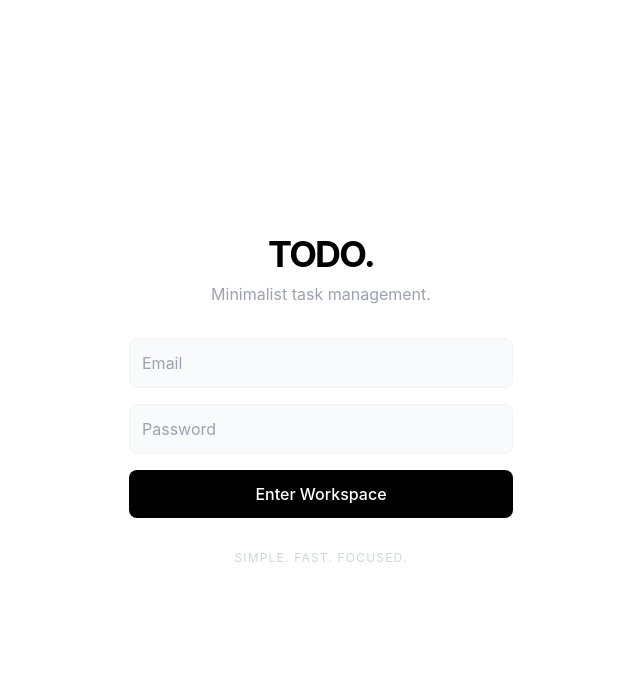
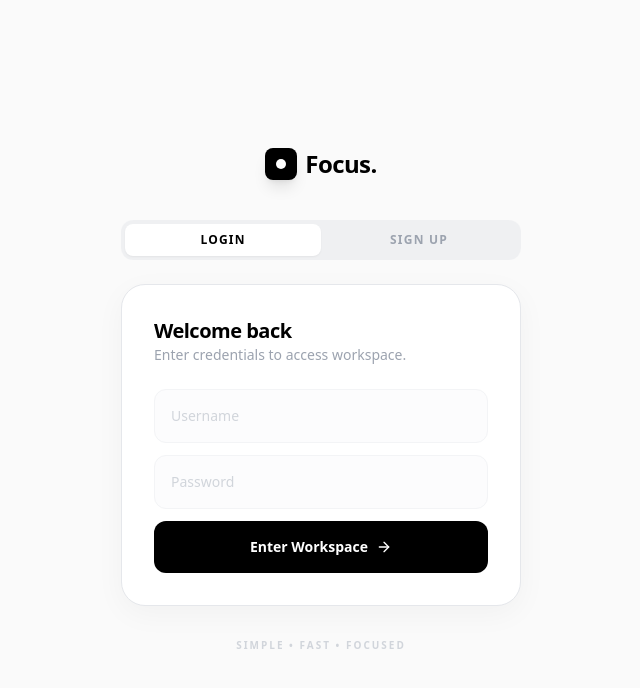
Before and after one commit to joao-fonseca-proj/td-app, a React (Create React App) app in the folder fe/: page /login in a window 1280 px wide. Shown: the top 688 px of the page, without its empty margins (319-959 px from the left). Built offline with nearby package versions, Linux system fonts and the light colour scheme.

Commit message:
[FE] Integrating authentication page

```diff
--- a/fe/src/pages/AuthPage.js
+++ b/fe/src/pages/AuthPage.js
@@ -1,49 +1,193 @@
-import React from 'react';
+import React, { useState } from 'react';
 import { useNavigate } from 'react-router-dom';
-import { motion } from 'framer-motion';
+import { motion, AnimatePresence } from 'framer-motion';
+import { Loader2, AlertCircle, ArrowRight, CheckCircle2 } from 'lucide-react';
+import { postLogin, postSignUp, saveUserInformation } from '../services/AuthenticationService';
+import { cn } from '../utils/helpers';
 
 const AuthPage = () => {
   const navigate = useNavigate();
 
-  const handleLogin = (e) => {
+  // Toggle State
+  const [isLogin, setIsLogin] = useState(true);
+
+  // Form States
+  const [name, setName] = useState('');
+  const [username, setUsername] = useState('');
+  const [email, setEmail] = useState('');
+  const [password, setPassword] = useState('');
+
+  // Status States
+  const [loading, setLoading] = useState(false);
+  const [error, setError] = useState(null);
+  const [successMessage, setSuccessMessage] = useState(null);
+
+
+  const handleSubmit = async (e) => {
     e.preventDefault();
-    // In a real app, you'd handle API calls here
+    setLoading(true);
+    setError(null);
+
+    try {
+      if (isLogin) {
+        const response = await postLogin(username, password);
+        saveUserInformation(response.data);
         navigate('/dashboard');
+      } else {
+        // REGISTER logic
+        await postSignUp({
+          username: username,
+          name: name,
+          email: email,
+          password: password
+        });
+
+        setSuccessMessage("Account created successfully! Please login.");
+        setIsLogin(true);
+        setPassword('');
+      }
+    } catch (err) {
+      setError(err.response?.data?.message || "Authentication failed. Check your details.");
+    } finally {
+      setLoading(false);
+    }
+
   };
 
   return (
-    <div className="min-h-screen bg-white flex flex-col items-center justify-center p-6 text-center">
+    <div className="min-h-screen bg-[#FAFAFA] flex flex-col items-center justify-center p-6 font-sans selection:bg-black selection:text-white">
       <motion.div
         initial={{ opacity: 0, y: 20 }}
         animate={{ opacity: 1, y: 0 }}
-        transition={{ duration: 0.5 }}
-        className="w-full max-w-sm"
+        className="w-full max-w-[400px]"
       >
-        <h1 className="text-4xl font-bold tracking-tighter mb-2">TODO.</h1>
-        <p className="text-gray-400 mb-8">Minimalist task management.</p>
+        <div className="flex items-center justify-center gap-2 mb-10 select-none">
+          <div className="w-8 h-8 bg-black rounded-lg flex items-center justify-center shadow-lg shadow-black/10">
+            <div className="w-2.5 h-2.5 bg-white rounded-full" />
+          </div>
+          <span className="font-bold tracking-tight text-2xl text-black">Focus.</span>
+        </div>
 
-        <form onSubmit={handleLogin} className="space-y-4">
+        <div className="flex bg-gray-200/50 p-1 rounded-xl mb-6">
+          <button
+            type="button"
+            onClick={() => { setIsLogin(true); setError(null); setSuccessMessage(null); }}
+            className={cn(
+              "flex-1 py-2 text-xs font-bold uppercase tracking-widest rounded-lg transition-all",
+              isLogin ? "bg-white text-black shadow-sm" : "text-gray-400 hover:text-gray-600"
+            )}
+          >
+            Login
+          </button>
+          <button
+            type="button"
+            onClick={() => { setIsLogin(false); setError(null); setSuccessMessage(null); }}
+            className={cn(
+              "flex-1 py-2 text-xs font-bold uppercase tracking-widest rounded-lg transition-all",
+              !isLogin ? "bg-white text-black shadow-sm" : "text-gray-400 hover:text-gray-600"
+            )}
+          >
+            Sign Up
+          </button>
+        </div>
+
+        <motion.div
+          layout
+          className="bg-white border border-gray-200 rounded-[24px] p-8 shadow-[0_8px_30px_rgb(0,0,0,0.04)]"
+        >
+          <div className="mb-6">
+            <h1 className="text-xl font-bold tracking-tight text-black">
+              {isLogin ? "Welcome back" : "Create account"}
+            </h1>
+            <p className="text-sm text-gray-400">
+              {isLogin ? "Enter credentials to access workspace." : "Join the minimalist movement."}
+            </p>
+          </div>
+
+          <form onSubmit={handleSubmit} className="space-y-3">
+            {/* Success Message Banner */}
+            <AnimatePresence>
+              {successMessage && (
+                <motion.div
+                  initial={{ opacity: 0, height: 0 }}
+                  animate={{ opacity: 1, height: 'auto' }}
+                  className="flex items-center gap-2 text-emerald-600 text-[11px] font-bold bg-emerald-50 p-3 rounded-lg border border-emerald-100 uppercase tracking-tight mb-2"
+                >
+                  <CheckCircle2 size={14} />
+                  {successMessage}
+                </motion.div>
+              )}
+            </AnimatePresence>
+
+            <AnimatePresence mode="popLayout">
+              {!isLogin && (
+                <motion.div
+                  initial={{ opacity: 0, y: -10 }}
+                  animate={{ opacity: 1, y: 0 }}
+                  exit={{ opacity: 0, y: -10 }}
+                  className="space-y-3"
+                >
                   <input
-            type="email"
-            placeholder="Email"
-            className="w-full p-3 bg-gray-50 border border-gray-100 rounded-lg outline-none focus:border-black transition-colors"
+                    type="text" required value={name} onChange={(e) => setName(e.target.value)}
+                    placeholder="Full Name"
+                    className="w-full p-4 bg-gray-50/50 border border-gray-100 rounded-xl outline-none focus:border-emerald-500/50 focus:bg-white transition-all text-sm placeholder:text-gray-300"
                   />
                   <input
-            type="password"
+                    type="email" required value={email} onChange={(e) => setEmail(e.target.value)}
+                    placeholder="Email Address"
+                    className="w-full p-4 bg-gray-50/50 border border-gray-100 rounded-xl outline-none focus:border-emerald-500/50 focus:bg-white transition-all text-sm placeholder:text-gray-300"
+                  />
+                </motion.div>
+              )}
+            </AnimatePresence>
+
+            <input
+              type="text" required value={username} onChange={(e) => setUsername(e.target.value)}
+              placeholder="Username"
+              className="w-full p-4 bg-gray-50/50 border border-gray-100 rounded-xl outline-none focus:border-emerald-500/50 focus:bg-white transition-all text-sm placeholder:text-gray-300"
+            />
+
+            <input
+              type="password" required value={password} onChange={(e) => setPassword(e.target.value)}
               placeholder="Password"
-            className="w-full p-3 bg-gray-50 border border-gray-100 rounded-lg outline-none focus:border-black transition-colors"
+              className="w-full p-4 bg-gray-50/50 border border-gray-100 rounded-xl outline-none focus:border-emerald-500/50 focus:bg-white transition-all text-sm placeholder:text-gray-300"
             />
+
+            <AnimatePresence>
+              {error && (
+                <motion.div
+                  initial={{ opacity: 0, scale: 0.95 }}
+                  animate={{ opacity: 1, scale: 1 }}
+                  className="flex items-center gap-2 text-red-500 text-[11px] font-bold bg-red-50 p-3 rounded-lg border border-red-100 uppercase tracking-tight"
+                >
+                  <AlertCircle size={14} />
+                  {error}
+                </motion.div>
+              )}
+            </AnimatePresence>
+
             <button
               type="submit"
-            className="w-full bg-black text-white p-3 rounded-lg font-medium hover:bg-gray-800 transition-colors"
+              disabled={loading}
+              className="w-full bg-black text-white p-4 rounded-xl font-bold text-sm hover:bg-zinc-800 transition-all flex items-center justify-center gap-2 group disabled:opacity-50 mt-4"
             >
-            Enter Workspace
+              {loading ? (
+                <Loader2 size={18} className="animate-spin text-emerald-400" />
+              ) : (
+                <>
+                  {isLogin ? "Enter Workspace" : "Get Started"}
+                  <ArrowRight size={16} className="group-hover:translate-x-1 transition-transform" />
+                </>
+              )}
             </button>
           </form>
+        </motion.div>
 
-        <p className="mt-8 text-xs text-gray-300 uppercase tracking-widest">
-          Simple. Fast. Focused.
+        <div className="mt-8 text-center">
+          <p className="text-[10px] text-gray-300 font-bold uppercase tracking-[0.2em] select-none">
+            Simple • Fast • Focused
           </p>
+        </div>
       </motion.div>
     </div>
   );
```
Lines whose indentation alone changed are shown as unchanged.
